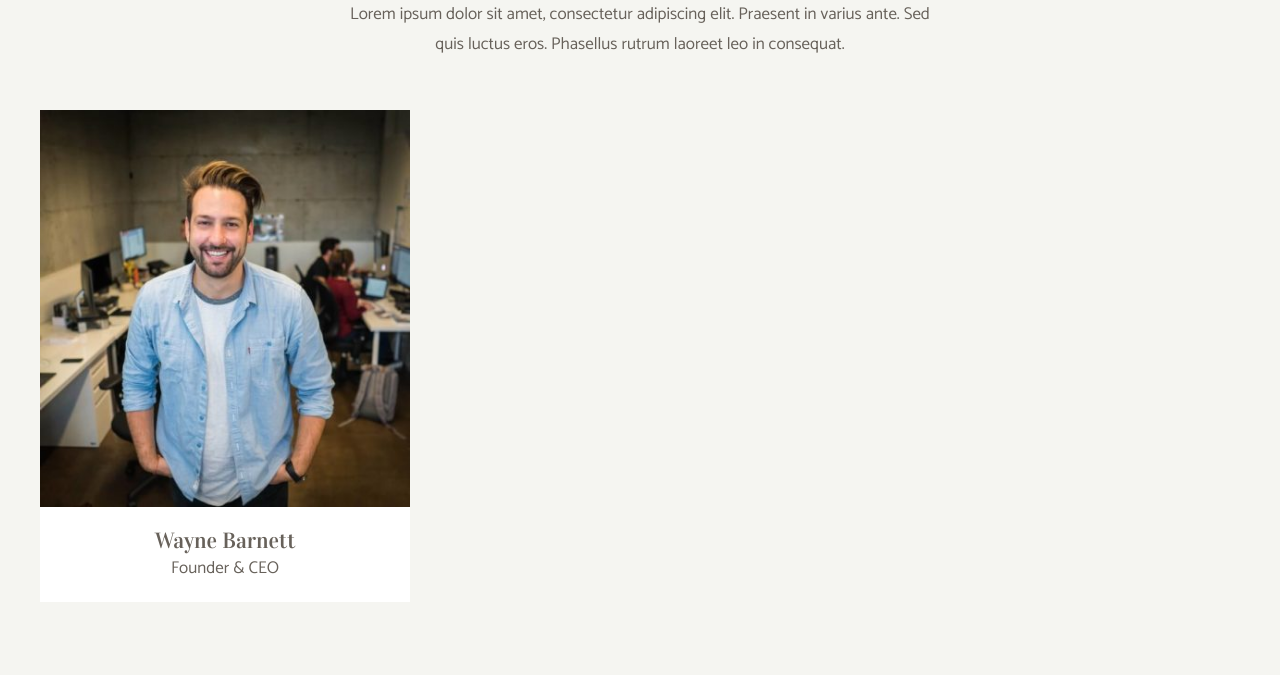
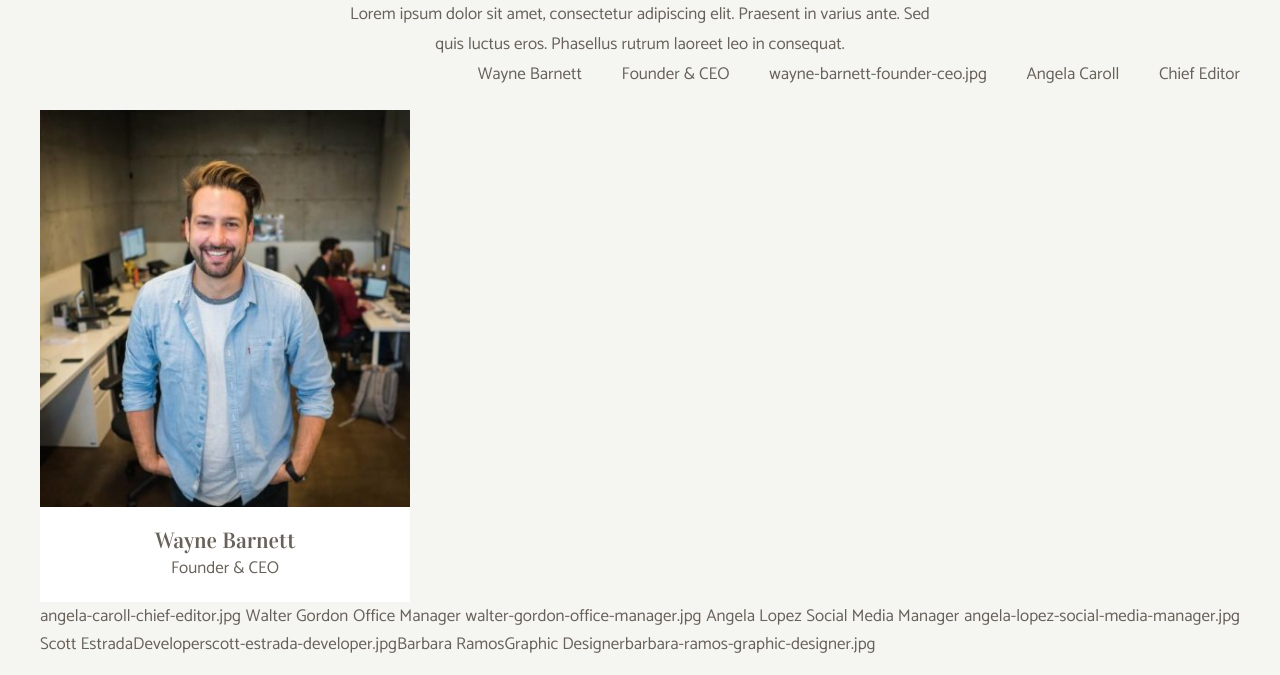
Before and after one commit to expldec/js-our-team, a plain HTML site: page index.html in a window 1280 px wide. Shown: the part 125-800 px from the top of the page. Drawn offline with Linux system fonts and the light colour scheme.

Commit message:
edited loop to (crudely) add objects info to DOM

```diff
--- a/js/script.js
+++ b/js/script.js
@@ -42,11 +42,14 @@ const team = [
       role: 'Graphic Designer',
       image: 'barbara-ramos-graphic-designer.jpg',
     },
-  ];
+];
+
+teamContainer = document.querySelector('.team-container');
 
 for (let i = 0; i < team.length; i++) {
     for (key in team[i]) {
-        console.log(team[i][key]);
+        appendable = document.createElement('p');
+        appendable.textContent = team[i][key];
+        teamContainer.append(appendable);
     }
-
 }
```
Also changed, not shown: index.html (+1 -0 lines).
